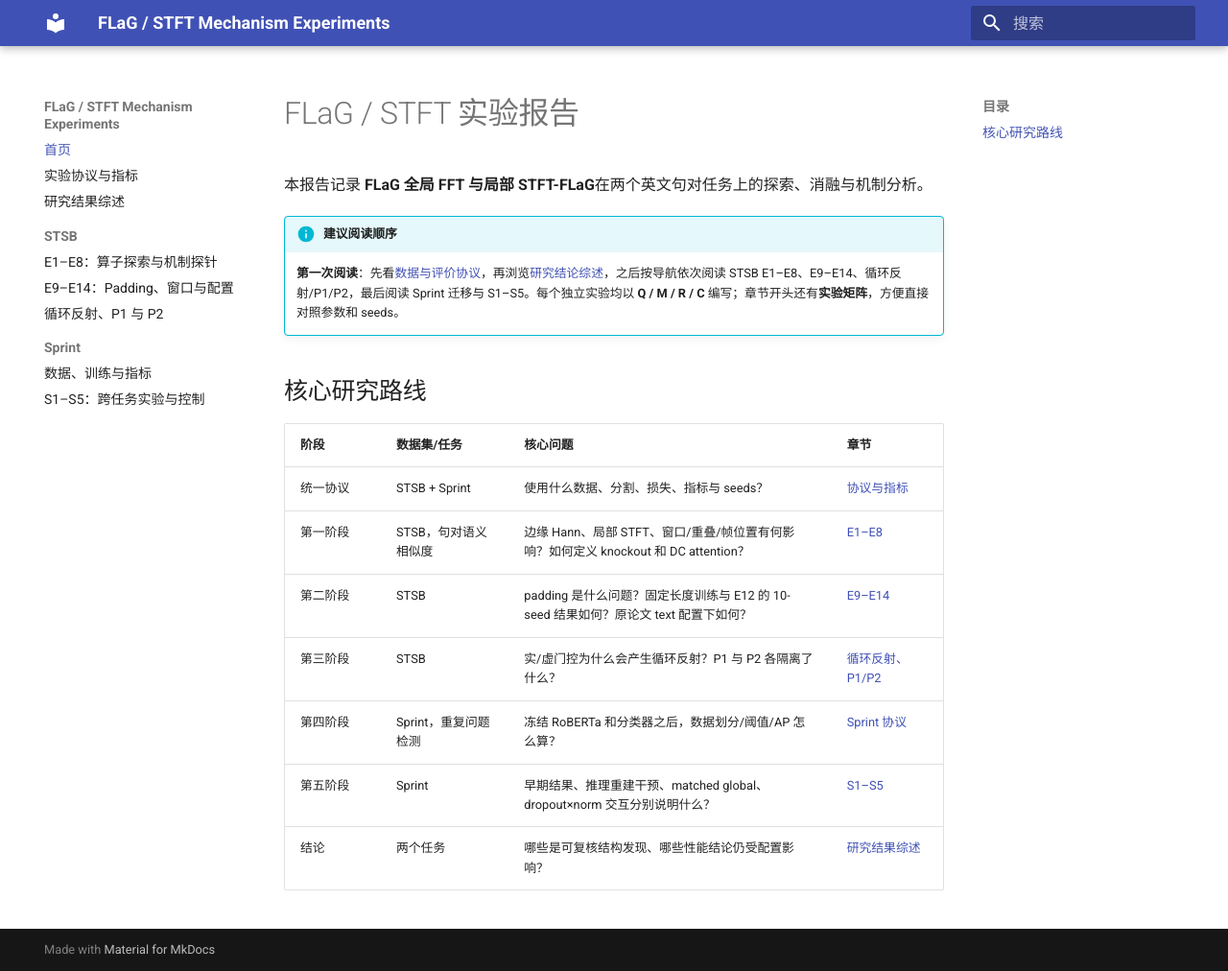
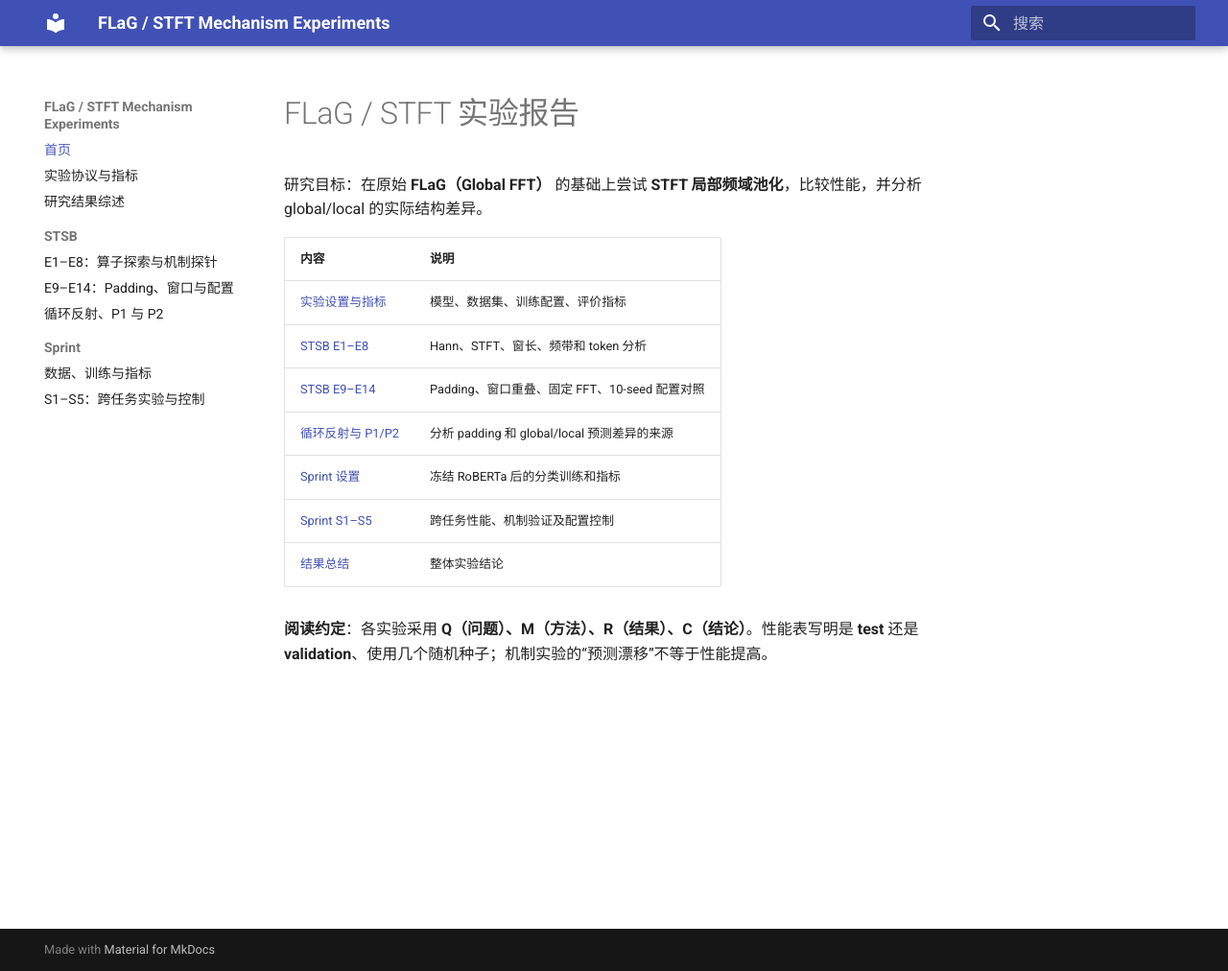
Before and after one commit to lumoswwr/FLaG-STFT-Notes, an MkDocs documentation site: the page built from docs/index.md, in a window 1280 px wide and 1012 px high. Shown: the whole window at 96% size. Built offline with MkDocs 1.6.1 and Material for MkDocs 9.7.7, drawn with Linux system fonts in a browser that asks for light colours.

Commit message:
rewrite docs/index.md as concise experiment report

```diff
--- a/docs/index.md
+++ b/docs/index.md
@@ -1,18 +1,15 @@
 # FLaG / STFT 实验报告
 
-本报告记录 **FLaG 全局 FFT 与局部 STFT-FLaG**在两个英文句对任务上的探索、消融与机制分析。
+研究目标：在原始 **FLaG（Global FFT）** 的基础上尝试 **STFT 局部频域池化**，比较性能，并分析 global/local 的实际结构差异。
 
-!!! info "建议阅读顺序"
-    **第一次阅读**：先看[数据与评价协议](methods.md)，再浏览[研究结论综述](findings.md)，之后按导航依次阅读 STSB E1–E8、E9–E14、循环反射/P1/P2，最后阅读 Sprint 迁移与 S1–S5。每个独立实验均以 **Q / M / R / C** 编写；章节开头还有**实验矩阵**，方便直接对照参数和 seeds。
+| 内容 | 说明 |
+| --- | --- |
+| [实验设置与指标](methods.md) | 模型、数据集、训练配置、评价指标 |
+| [STSB E1–E8](stsb/01-experiments.md) | Hann、STFT、窗长、频带和 token 分析 |
+| [STSB E9–E14](stsb/02-padding.md) | Padding、窗口重叠、固定 FFT、10-seed 配置对照 |
+| [循环反射与 P1/P2](stsb/03-mechanism.md) | 分析 padding 和 global/local 预测差异的来源 |
+| [Sprint 设置](sprint/01-protocol.md) | 冻结 RoBERTa 后的分类训练和指标 |
+| [Sprint S1–S5](sprint/02-experiments.md) | 跨任务性能、机制验证及配置控制 |
+| [结果总结](findings.md) | 整体实验结论 |
 
-## 核心研究路线
-
-| 阶段 | 数据集/任务 | 核心问题 | 章节 |
-| --- | --- | --- | --- |
-| 统一协议 | STSB + Sprint | 使用什么数据、分割、损失、指标与 seeds？ | [协议与指标](methods.md) |
-| 第一阶段 | STSB，句对语义相似度 | 边缘 Hann、局部 STFT、窗口/重叠/帧位置有何影响？如何定义 knockout 和 DC attention？ | [E1–E8](stsb/01-experiments.md) |
-| 第二阶段 | STSB | padding 是什么问题？固定长度训练与 E12 的 10-seed 结果如何？原论文 text 配置下如何？ | [E9–E14](stsb/02-padding.md) |
-| 第三阶段 | STSB | 实/虚门控为什么会产生循环反射？P1 与 P2 各隔离了什么？ | [循环反射、P1/P2](stsb/03-mechanism.md) |
-| 第四阶段 | Sprint，重复问题检测 | 冻结 RoBERTa 和分类器之后，数据划分/阈值/AP 怎么算？ | [Sprint 协议](sprint/01-protocol.md) |
-| 第五阶段 | Sprint | 早期结果、推理重建干预、matched global、dropout×norm 交互分别说明什么？ | [S1–S5](sprint/02-experiments.md) |
-| 结论 | 两个任务 | 哪些是可复核结构发现、哪些性能结论仍受配置影响？ | [研究结果综述](findings.md) |
+**阅读约定**：各实验采用 **Q（问题）、M（方法）、R（结果）、C（结论）**。性能表写明是 **test** 还是 **validation**、使用几个随机种子；机制实验的“预测漂移”不等于性能提高。
```
